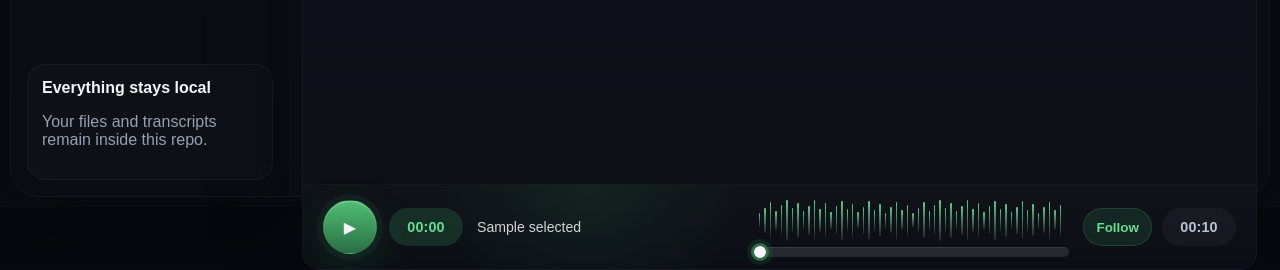
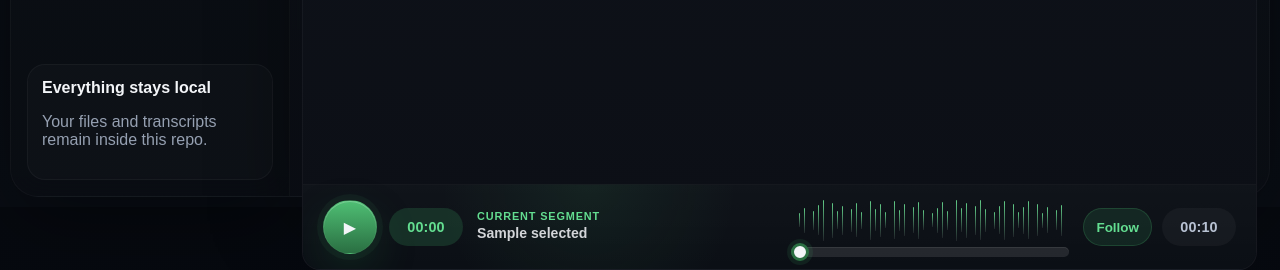
Before and after one commit to burnz0/whisper-local, a Flask app: template templates/index.html in a window 1280 px wide. Shown: the part 593-863 px from the top of the page. Run offline with Flask 3, Linux system fonts and the light colour scheme; the template is opened without the code that fills it: most values are stand-ins (such as "Sample title", 1, 10 or a date in 2020); some libraries are stand-ins or nearby versions.

Commit message:
Emphasize current player segment

```diff
--- a/static/app.js
+++ b/static/app.js
@@ -7,6 +7,8 @@
   const durationTime = document.getElementById("duration-time");
   const progress = document.getElementById("audio-progress");
   const playerNow = document.getElementById("player-now");
+  const playerNowText = document.getElementById("player-now-text");
+  const playerNowTime = document.getElementById("player-now-time");
   const followPlaybackToggle = document.getElementById("follow-playback-toggle");
   const search = document.getElementById("segment-search");
   const tabs = document.querySelectorAll(".tab");
@@ -129,11 +131,16 @@
       row.classList.toggle("is-active", isActive);
       if (isActive) activeRow = row;
     });
-    if (activeRow && playerNow) {
+    if (activeRow && playerNowText) {
       const textEl = activeRow.querySelector("p");
-      playerNow.textContent = textEl ? textEl.textContent.trim() : "";
-    } else if (!activeRow && playerNow && titleEl) {
-      playerNow.textContent = titleEl.textContent || "";
+      const timeEl = activeRow.querySelector(".segment-time");
+      playerNowText.textContent = textEl ? textEl.textContent.trim() : "";
+      if (playerNowTime) playerNowTime.textContent = timeEl ? timeEl.textContent.trim() : "";
+      if (playerNow) playerNow.classList.add("has-segment");
+    } else if (!activeRow && playerNowText && titleEl) {
+      playerNowText.textContent = titleEl.textContent || "";
+      if (playerNowTime) playerNowTime.textContent = "";
+      if (playerNow) playerNow.classList.remove("has-segment");
     }
     const isFiltering = Boolean(search && search.value.trim());
     if (activeRow && activeRow !== lastActiveSegment && followPlayback && !isFiltering) {
--- a/static/styles.css
+++ b/static/styles.css
@@ -925,14 +925,52 @@ input[type="search"] {
 }
 
 .player-now {
-  flex: 0 1 260px;
-  min-width: 160px;
+  flex: 0 1 300px;
+  min-width: 190px;
+  display: grid;
+  grid-template-columns: minmax(0, 1fr) auto;
+  gap: 3px 10px;
+  align-items: center;
   overflow: hidden;
   color: rgba(243, 245, 248, 0.86);
   font-size: 0.88rem;
   line-height: 1.35;
+}
+
+.player-now__label {
+  grid-column: 1 / -1;
+  color: #63dd90;
+  font-size: 0.68rem;
+  font-weight: 800;
+  letter-spacing: 0.08em;
+  line-height: 1;
+  text-transform: uppercase;
+}
+
+.player-now strong {
+  min-width: 0;
+  overflow: hidden;
+  font-size: 0.88rem;
+  font-weight: 650;
   text-overflow: ellipsis;
   white-space: nowrap;
+}
+
+.player-now__time {
+  display: none;
+  min-height: 24px;
+  align-items: center;
+  border-radius: 999px;
+  background: rgba(82, 207, 125, 0.13);
+  color: var(--green);
+  font-size: 0.78rem;
+  font-variant-numeric: tabular-nums;
+  font-weight: 800;
+  padding: 0 9px;
+}
+
+.player-now.has-segment .player-now__time {
+  display: inline-flex;
 }
 
 .player-button {
--- a/templates/index.html
+++ b/templates/index.html
@@ -224,7 +224,11 @@
                 </button>
                 <span class="time-pill" id="current-time">00:00</span>
               </div>
-              <div class="player-now" id="player-now" aria-live="polite">{{ selected.title }}</div>
+              <div class="player-now" id="player-now" aria-live="polite">
+                <span class="player-now__label">Current segment</span>
+                <strong id="player-now-text">{{ selected.title }}</strong>
+                <span class="player-now__time" id="player-now-time"></span>
+              </div>
               <div class="player-center">
                 <div class="waveform" aria-hidden="true">
                   {% for i in range(56) %}
```
Also changed, not shown: TODO.md (+1 -1 lines).
